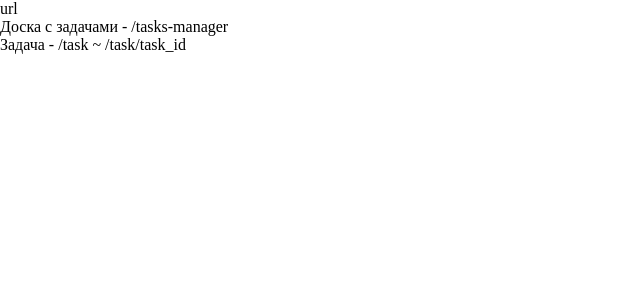
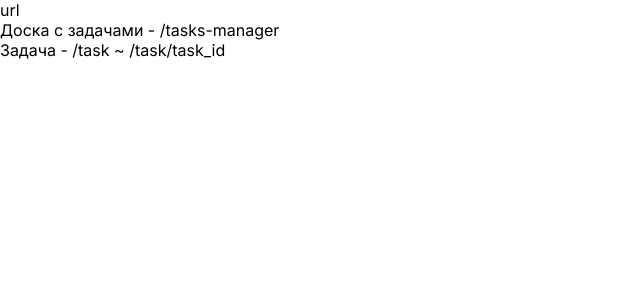
Before and after one commit to nikitakuvsh/task-schema, a React (Create React App) app: page / in a window 1280 px wide. Shown: the top 300 px of the page, without its empty margins (0-640 px from the left). Built offline with nearby package versions, Linux system fonts and the light colour scheme.

Commit message:
add fonts

```diff
--- a/public/index.html
+++ b/public/index.html
@@ -2,33 +2,11 @@
 <html lang="ru">
   <head>
     <meta charset="utf-8" />
-    <!--
-      manifest.json provides metadata used when your web app is installed on a
-      user's mobile device or desktop. See https://developers.google.com/web/fundamentals/web-app-manifest/
-    -->
-    <!--
-      Notice the use of %PUBLIC_URL% in the tags above.
-      It will be replaced with the URL of the `public` folder during the build.
-      Only files inside the `public` folder can be referenced from the HTML.
-
-      Unlike "/favicon.ico" or "favicon.ico", "%PUBLIC_URL%/favicon.ico" will
-      work correctly both with client-side routing and a non-root public URL.
-      Learn how to configure a non-root public URL by running `npm run build`.
-    -->
     <title>React App</title>
+    <link href="https://fonts.googleapis.com/css2?family=Inter:wght@400;500;600;700&display=swap" rel="stylesheet">
   </head>
   <body>
     <noscript>You need to enable JavaScript to run this app.</noscript>
     <div id="root"></div>
-    <!--
-      This HTML file is a template.
-      If you open it directly in the browser, you will see an empty page.
-
-      You can add webfonts, meta tags, or analytics to this file.
-      The build step will place the bundled scripts into the <body> tag.
-
-      To begin the development, run `npm start` or `yarn start`.
-      To create a production bundle, use `npm run build` or `yarn build`.
-    -->
   </body>
 </html>
--- a/src/main.css
+++ b/src/main.css
@@ -1,3 +1,7 @@
+body {
+    font-family: "Inter", "Roboto", "Arial", sans-serif;
+}
+
 button {
     margin: 0.5rem;
     padding: 1rem;
```
